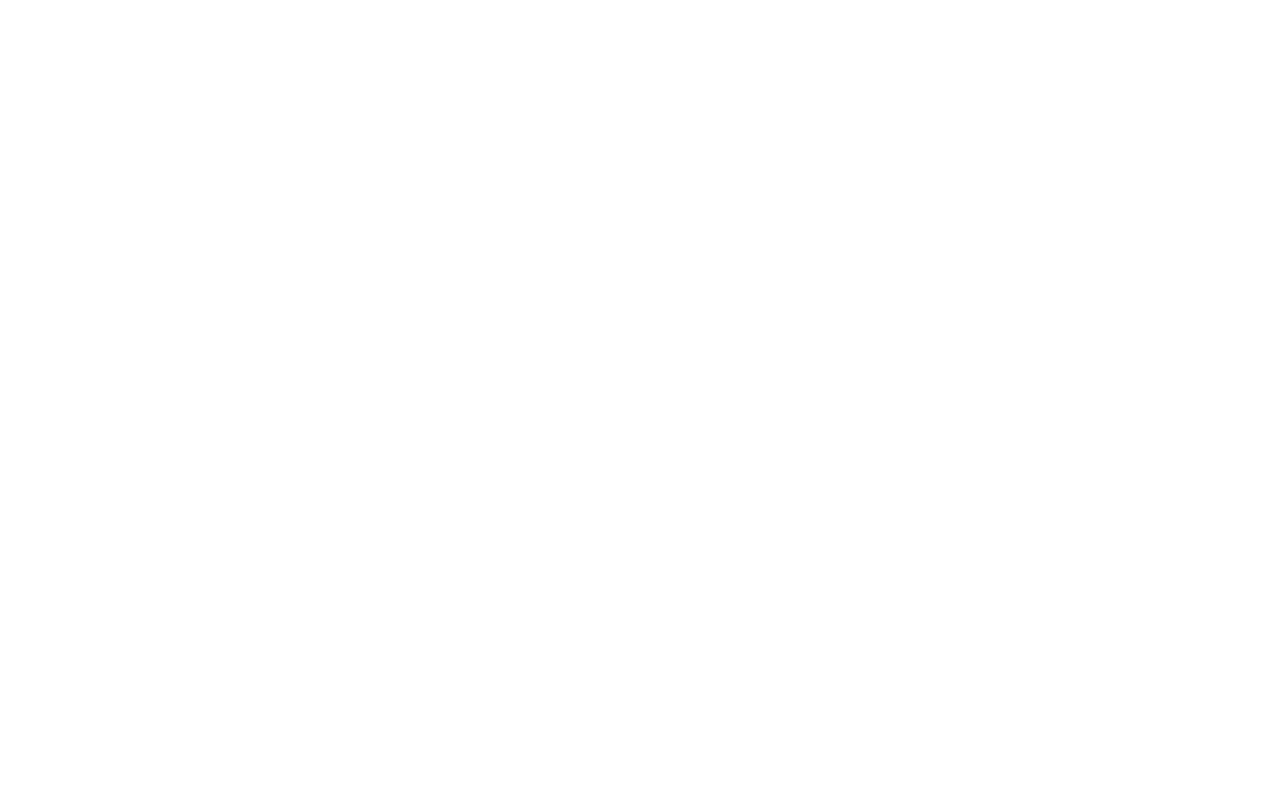
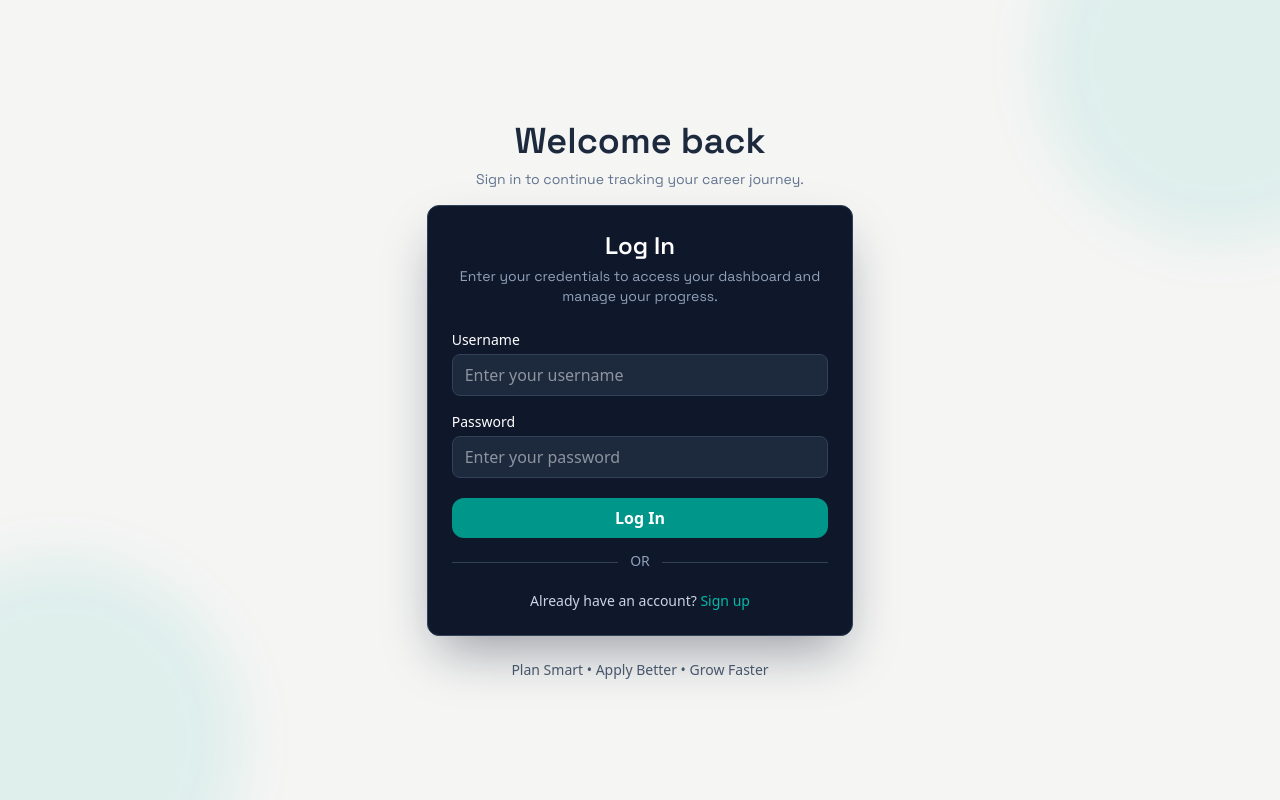
Before and after one commit to hafsa2002-bot/CareerTrackerFrontend, a React (Vite) app: page /login in a window 1280 px wide. Before the commit this address had no page. Built offline with nearby package versions, Linux system fonts and the light colour scheme.

Commit message:
home page

```diff
--- a/index.html
+++ b/index.html
@@ -4,6 +4,7 @@
     <meta charset="UTF-8" />
     <link rel="icon" type="image/svg+xml" href="/vite.svg" />
     <meta name="viewport" content="width=device-width, initial-scale=1.0" />
+    <!-- <link href="https://fonts.googleapis.com/css2?family=Space+Grotesk:wght@300;400;500;600;700&display=swap" rel="stylesheet"> -->
     <title>career-tracker-f</title>
   </head>
   <body>
--- a/src/App.jsx
+++ b/src/App.jsx
@@ -1,6 +1,7 @@
 import { BrowserRouter, Routes, Route, Router } from 'react-router-dom'
 import HomePage from './pages/HomePage'
 import SignUp from './pages/SignUp'
+import Login from './pages/Login'
 
 function App() {
 
@@ -9,6 +10,7 @@ function App() {
       <Routes>
         <Route path="/" element={<HomePage/>} />
         <Route path="/signup" element={<SignUp/>}/>
+        <Route path="/login" element={<Login/>}/>
       </Routes>
     </BrowserRouter>
   )
--- /dev/null
+++ b/src/components/AddApplication.jsx
@@ -0,0 +1,11 @@
+import React from 'react'
+
+function AddApplication() {
+  return (
+    <div className=''>
+        hello
+    </div>
+  )
+}
+
+export default AddApplication
--- /dev/null
+++ b/src/components/NavBar.jsx
@@ -0,0 +1,23 @@
+import React from 'react'
+
+function NavBar() {
+  return (
+    <div className='fixed top-0 w-full '>
+        <div className='bg-slate-900 flex items-center gap-3 justify-center m-auto py-2.5'>
+            <div className='bg-slate-500 text-white rounded-xl px-1.5 py-0.5 text-center text-sm font-semibold'>NEW</div>
+            <h4 className='text-white'>Track your internships, manage your progress, and stay organized in one place. Explore the new features!</h4>
+        </div>
+        <nav className='bg-white shadow-lg flex justify-between items-center px-7 py-3'>
+            <div className='flex items-center gap-1 '>
+                <img className='w-12 h-12' src="/images/careerTrackerLogoPNG.png" alt="logo"/>
+                <h2 className='text-3xl font-bold font-space'>Internova</h2>
+            </div>
+            <div className='rounded-full  w-14 h-14 border-1 border-stone-300 cursor-pointer overflow-hidden shadow-xl'>
+                <img className='w-full ' src="images/Avatar.png" alt='avatar' />
+            </div>
+        </nav>
+    </div>
+  )
+}
+
+export default NavBar
--- a/src/index.css
+++ b/src/index.css
@@ -1,9 +1,6 @@
 @import url('https://fonts.googleapis.com/css2?family=Space+Grotesk:wght@300..700&display=swap');
 @import "tailwindcss";
 
-@theme{
-  /* fontFamily: {
-    'sans': ['Space Grotesk', 'sans-serif'],
-  }, */
-  --font-sans: 'Space Grotesk', sans-serif;
+@theme {
+  --font-space: 'Space Grotesk', sans-serif;
 }
--- a/src/pages/HomePage.jsx
+++ b/src/pages/HomePage.jsx
@@ -1,9 +1,15 @@
 import React from 'react'
+import NavBar from '../components/NavBar'
+import AddApplication from '../components/AddApplication'
 
 function HomePage() {
   return (
-    <div>
-       home
+    <div className=''>
+        <NavBar/>
+        <div className='mt-34 px-4'>
+            <AddApplication/>
+
+        </div>
     </div>
   )
 }
--- a/src/pages/Login.jsx
+++ b/src/pages/Login.jsx
@@ -1,9 +1,84 @@
 import React from 'react'
+import { Link } from 'react-router-dom'
 
 function Login() {
   return (
-    <div>
+    <div className='flex justify-center  items-center w-full  bg-stone-100  relative overflow-hidden min-h-screen'>
+        <div className="absolute z-50 -top-15 -right-15 w-60 h-60 rounded-full pointer-events-none
+            shadow-[0_0_60px_60px_rgba(20,184,166,0.1)] bg-[rgba(20,184,166,0.1)] ">
+        </div>
+        <div className="absolute z-50 -bottom-15 -left-15 w-60 h-60 rounded-full pointer-events-none
+            shadow-[0_0_60px_60px_rgba(20,184,166,0.1)] bg-[rgba(20,184,166,0.1)] ">
+        </div>
 
+        <div className='flex flex-col justify-center items-center text-white rounded-2xl w-1/3 py-4 '>
+
+            <h3 className='font-semibold font-space text-4xl mb-2 text-slate-800'>Welcome back</h3>
+            <p className='text-slate-500 font-space text-sm mb-4 text-center '>
+                Sign in to continue tracking your career journey.
+            </p>
+
+
+            <div className='bg-slate-900 w-full p-6 rounded-xl shadow-2xl border border-slate-700 shadow-slate-900/40'>
+                <div className='mb-6'>
+                    <h2 className='text-2xl font-space font-semibold mb-1 text-center'>Log In</h2>
+                    <p className='text-slate-400 font-space text-sm text-center'>
+                        Enter your credentials to access your dashboard and manage your progress.
+                    </p>
+                </div>
+
+                {/* i have to fix the username validation */}
+                <label htmlFor='username' className='block text-sm mb-1'>Username</label>
+                <input
+                    type='text'
+                    id='username'
+                    name='username'
+                    placeholder='Enter your username'
+                    minLength={5}
+                    maxLength={20}
+                    required
+                    className='w-full mb-1 px-3 py-2 rounded-lg bg-slate-800 border border-slate-700 focus:outline-none focus:ring-2 focus:ring-teal-600'
+                />
+
+
+                {/* i have to fix the password validation */}
+                <label htmlFor='password' className='block text-sm mb-1 mt-3'>Password</label>
+                <input
+                    type='password'
+                    id='password'
+                    name='password'
+                    placeholder='Enter your password'
+                    minLength={8}
+                    required
+                    className='w-full mb-1 px-3 py-2 rounded-lg bg-slate-800 border border-slate-700 focus:outline-none focus:ring-2 focus:ring-teal-600'
+                />
+
+                <button
+                    type='submit'
+                    className='w-full bg-teal-600 hover:bg-teal-500 mt-4 transition-colors duration-200 py-2 rounded-xl font-semibold'
+                >
+                    Log In
+                </button>
+
+                <div className='border-t border-slate-700 mt-6 flex justify-center relative'>
+                    <div className='bg-slate-900 relative -top-3 px-3 text-slate-400 text-sm'>
+                        OR
+                    </div>
+                </div>
+
+                <p className='text-center text-sm text-slate-300 mt-2'>
+                    Already have an account?{" "}
+                    <Link to='/signup' className='text-teal-500 hover:text-teal-400 font-medium'>
+                        Sign up
+                    </Link>
+                </p>
+
+            </div>
+
+            <div className='mt-6 text-slate-600 text-sm text-center'>
+                Plan Smart • Apply Better • Grow Faster
+            </div>
+        </div>
     </div>
   )
 }
--- a/src/pages/SignUp.jsx
+++ b/src/pages/SignUp.jsx
@@ -3,23 +3,31 @@ import { Link } from 'react-router-dom'
 
 function SignUp() {
   return (
-    <div className='flex justify-center items-center w-full  bg-stone-100'>
+    <div className='flex justify-center  items-center w-full  bg-stone-100  relative overflow-hidden min-h-screen'>
+        {/* <div className='shadow-[0_0_60px_40px_rgba(239,68,68,0.5)] pointer-events-none bg-transparent absolute top-50 right-10 z-20 w-60 h-60 rounded-full'></div> */}
+        <div className="absolute z-50 -top-15 -right-15 w-60 h-60 rounded-full pointer-events-none
+            shadow-[0_0_60px_60px_rgba(20,184,166,0.1)] bg-[rgba(20,184,166,0.1)] ">
+        </div>
+        <div className="absolute z-50 -bottom-15 -left-15 w-60 h-60 rounded-full pointer-events-none
+            shadow-[0_0_60px_60px_rgba(20,184,166,0.1)] bg-[rgba(20,184,166,0.1)] ">
+        </div>
+
         <div className='flex flex-col justify-center items-center text-white rounded-2xl w-1/3 py-4 '>
 
-            <h3 className='font-semibold text-4xl mb-2 text-slate-800'>Join CareerTrack</h3>
-            <p className='text-slate-500 text-sm mb-4 text-center '>
+            <h3 className='font-semibold font-space text-4xl mb-2 text-slate-800'>Join CareerTrack</h3>
+            <p className='text-slate-500 font-space text-sm mb-4 text-center '>
                 Create your account and start organizing your career journey.
             </p>
 
-            <h4 className='text-teal-600 font-space-grotesk font-semibold mb-6'>
-                Internship Trackerg
+            <h4 className='text-teal-600 font-space font-semibold mb-6'>
+                Internship Tracker
             </h4>
 
             <div className='bg-slate-900 w-full p-6 rounded-xl shadow-2xl border border-slate-700 shadow-slate-900/40'>
                 <div className='mb-6'>
-                    <h2 className='text-xl font-semibold mb-1'>Create Account</h2>
-                    <p className='text-slate-400 text-sm'>
-                        Fill in your details to begin tracking your goals and applications
+                    <h2 className='text-2xl font-space font-semibold mb-1 text-center'>Create Account</h2>
+                    <p className='text-slate-400 font-space text-sm text-center'>
+                        Fill in your details to get started
                     </p>
                 </div>
 
@@ -91,7 +99,7 @@ function SignUp() {
 
             </div>
 
-            <div className='mt-6 text-slate-400 text-sm text-center'>
+            <div className='mt-6 text-slate-600 text-sm text-center'>
                 Plan Smart • Apply Better • Grow Faster
             </div>
         </div>
```
Also changed, not shown: public/images/Avatar.png (added), public/images/careerTrackerLogoPNG.png (added).
